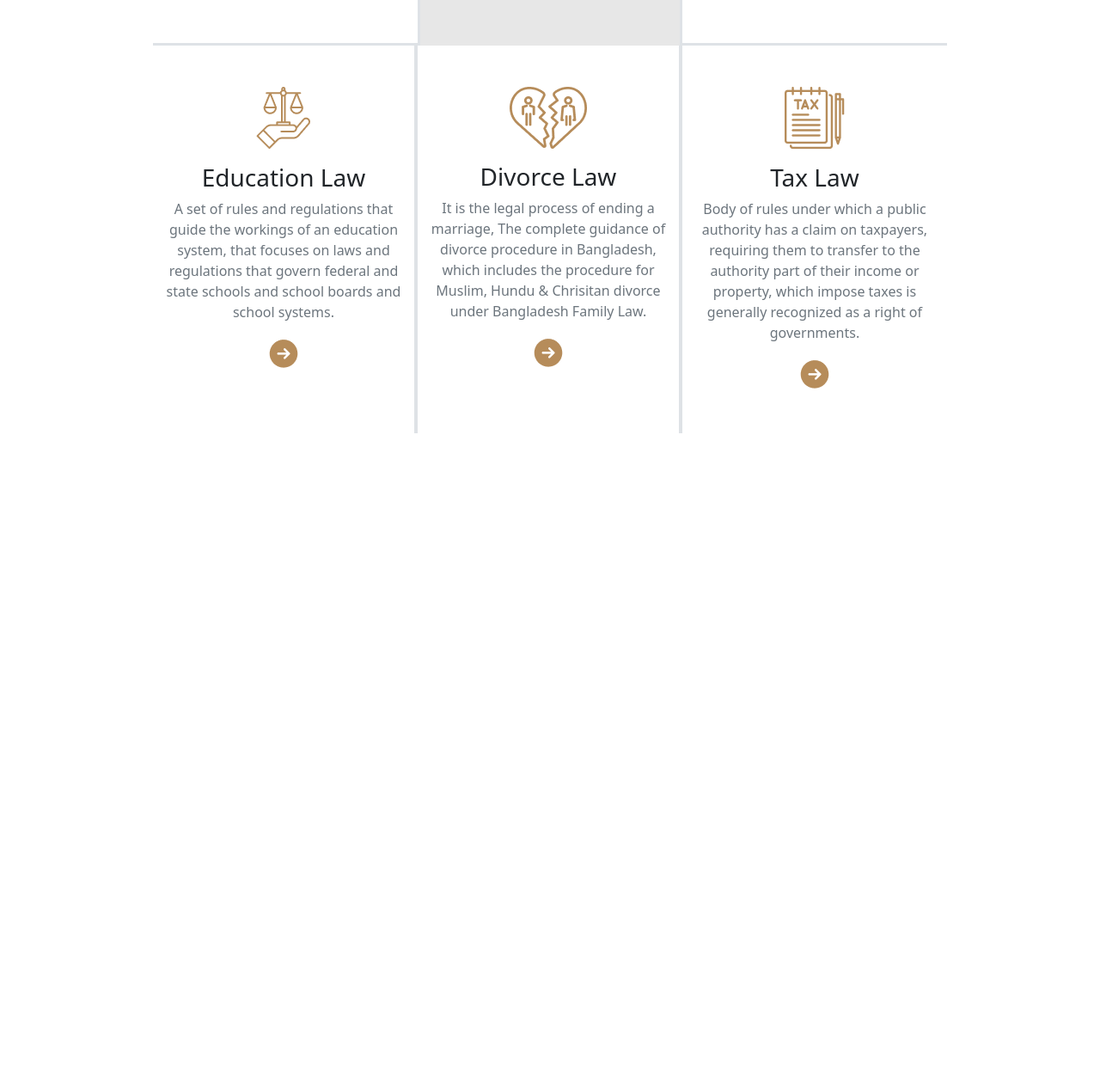
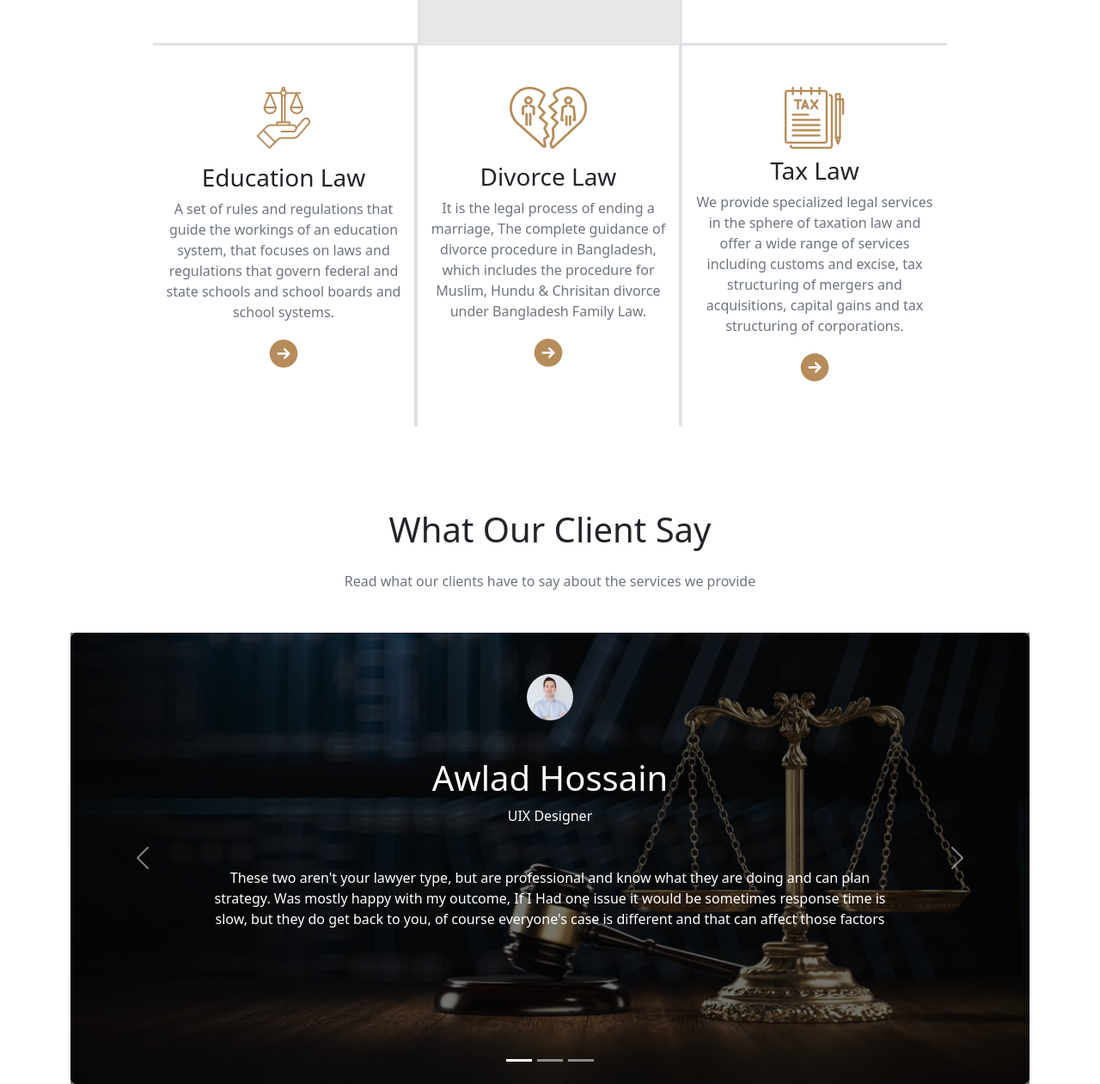
Before and after one commit to sadia213/legal-solution, a plain HTML site: page index.html in a window 1280 px wide. Shown: the part 1276-2537 px from the top of the page at 86% size. Before the commit the page ends 1828 px from the top, so only its background shows below. Drawn offline with nearby package versions, Linux system fonts and the light colour scheme.

Commit message:
Carousel Added

```diff
--- a/index.html
+++ b/index.html
@@ -5,6 +5,22 @@
     <meta name="viewport" content="width=device-width, initial-scale=1">
     <title>Legal Solution</title>
     <link href="https://cdn.jsdelivr.net/npm/bootstrap@5.3.0-alpha3/dist/css/bootstrap.min.css" rel="stylesheet" integrity="sha384-KK94CHFLLe+nY2dmCWGMq91rCGa5gtU4mk92HdvYe+M/SXH301p5ILy+dN9+nJOZ" crossorigin="anonymous">
+  <style>
+    .carousel-item{
+      position: relative;
+    }
+    .carousel-item:before {
+      content: "";
+  display: block;
+  position: absolute;
+  top: 0;
+  bottom: 0;
+  left: 0;
+  right: 0;
+  background:rgba(4, 4, 4, 0.7);
+  opacity: 0.8;
+}
+  </style>
   </head>
   <body class="container-lg">
     <header>
@@ -119,11 +135,11 @@
 
           <div class="col " >
             <img src="images/tax.png" alt="" class="mt-5">
-            <h3 class="mt-3">Tax Law</h3>
+            <h3 class="mt-2">Tax Law</h3>
             <p class="text-secondary fs-6">
-              Body of rules under which a public authority has a claim on
-              taxpayers, requiring them to transfer to the authority part of their income or property,
-              which impose taxes is generally recognized as a right of governments.
+              We provide specialized legal services in the sphere of taxation law and offer a wide range of services including customs and excise, tax structuring of mergers and
+              acquisitions, capital gains and tax structuring of corporations.
+
             </p>
             <img src="images/Frame.png" alt="" class="mb-5">
 
@@ -131,8 +147,68 @@
       </div>
     </main>
     <section>
+      <div class="client">
+        <h1 class="text-center mt-5">What Our Client Say</h1>
+        <p class="text-center mt-4 fs-6 text-secondary mb-5">Read what our clients have to say about the services we provide</p>
+
+        <div id="carouselExampleCaptions" class="carousel slide">
+          <div class="carousel-indicators">
+            <button type="button" data-bs-target="#carouselExampleCaptions" data-bs-slide-to="0" class="active" aria-current="true" aria-label="Slide 1"></button>
+            <button type="button" data-bs-target="#carouselExampleCaptions" data-bs-slide-to="1" aria-label="Slide 2"></button>
+            <button type="button" data-bs-target="#carouselExampleCaptions" data-bs-slide-to="2" aria-label="Slide 3"></button>
+          </div>
+          <div class="carousel-inner">
+            <div class="carousel-item active " >
+
+              <img src="images/banner.png" class="d-block w-100" alt="background-color">
+              <div class="carousel-caption d-none d-md-block d-flex flex-column justify-content-center h-100 ">
+                <div class="container text-center mt-5 " style="border-radius: 50%; height: 10%; width: 10%;">
+                  <img src="images/ux2.jpg" alt="Rounded Image" class="rounded-circle img-fluid circle-image">
+                </div>
+                <h1 class="mt-5">Awlad Hossain</h1>
+                <p class="mb-5">UIX Designer</p>
+                <p>These two aren't your lawyer type, but are professional and know what they are doing and can plan strategy. Was mostly happy with my outcome,
+                   If I Had one issue it would be sometimes response time is slow, but they do get back to you, of course everyone's case is different and that can affect those factors</p>
+              </div>
+            </div>
+            <div class="carousel-item">
+              <img src="images/banner.png" class="d-block w-100" alt="background-color">
+              <div class="carousel-caption d-none d-md-block d-flex flex-column justify-content-center h-100 ">
+                <div class="container text-center mt-5 " style="border-radius: 50%; height: 10%; width: 10%;">
+                  <img src="images/KaylaHollatz.jpg" alt="Rounded Image" class="rounded-circle img-fluid circle-image">
+                </div>
+                <h1 class="mt-5">Kayla Hollatz</h1>
+                <p class="mb-5">Software Developer</p>
+                <p>Amy Saunders and her team are outstanding. Amy truly invests in her clients and genuinely cares — which makes all of the difference in the success of the case.
+                  Due to the complexity of my case, I was not expecting a great outcome — but she went far above and beyond and I could not be any happier.</p>
+              </div>
+            </div>
+            <div class="carousel-item">
+              <img src="images/banner.png" class="d-block w-100" alt="background-color">
+              <div class="carousel-caption d-none d-md-block d-flex flex-column justify-content-center h-100 ">
+                <div class="container text-center mt-5 " style="border-radius: 50%; height: 10%; width: 10%;">
+                  <img src="images/graphics.jpg" alt="Rounded Image" class="rounded-circle img-fluid circle-image">
+                </div>
+                <h1 class="mt-5">Usama Noman</h1>
+                <p class="mb-5">Software Developer</p>
+                <p>Impressed with her practical knowledge of the law and her ability to achieve results. Clearly great at sorting facts that can be used to win points of law. Has very strong court skills and able to set
+                  agenda to communicate key facts that effect a positive outcome. Her style seems aloof at times but always is in control and focused on goal.</p>
+              </div>
+            </div>
+          </div>
+          <button class="carousel-control-prev" type="button" data-bs-target="#carouselExampleCaptions" data-bs-slide="prev">
+            <span class="carousel-control-prev-icon" aria-hidden="true"></span>
+            <span class="visually-hidden">Previous</span>
+          </button>
+          <button class="carousel-control-next" type="button" data-bs-target="#carouselExampleCaptions" data-bs-slide="next">
+            <span class="carousel-control-next-icon" aria-hidden="true"></span>
+            <span class="visually-hidden">Next</span>
+          </button>
+        </div>
+        </div>
 
     </section>
+    <div class="frequent"></div>
     <section>
 
     </section>
```
Also changed, not shown: images/KaylaHollatz.jpg (added), images/graphics.jpg (added), images/ux2.jpg (added).
